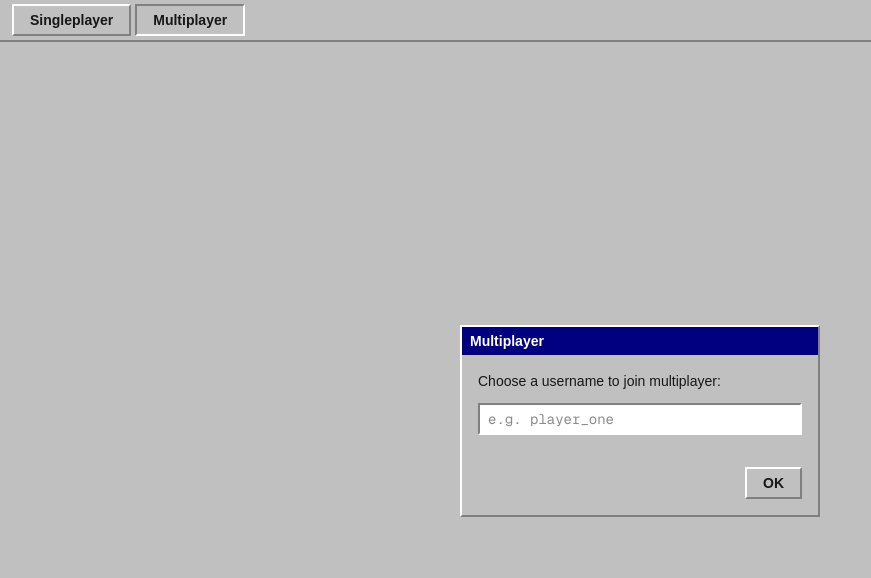
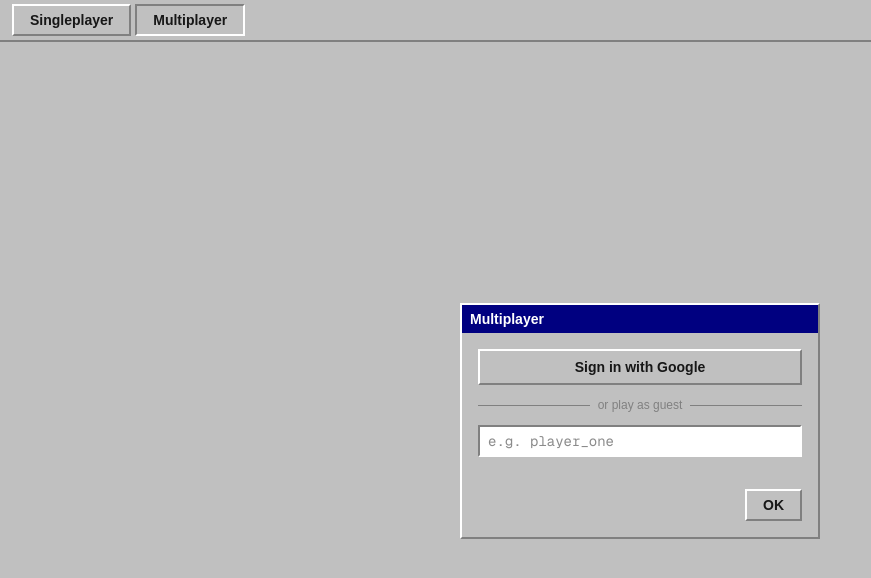
Before and after one commit to sheric98/minesweeper-versus, a Next.js app: page /multiplayer in a window 1280 px wide. Shown: the top 578 px of the page, without its empty margins (0-871 px from the left). Built offline with nearby package versions, Linux system fonts and the light colour scheme; no server answers.

Commit message:
Frontend changes for google oauth

```diff
--- a/app/api/register-session/route.ts
+++ b/app/api/register-session/route.ts
@@ -20,7 +20,7 @@ function validateUsername(
 // Once BACKEND_URL is configured, this branch is never reached.
 function mockToken(username: string): string {
   const header = btoa(JSON.stringify({ alg: "none", typ: "JWT" }));
-  const payload = btoa(JSON.stringify({ sub: username, iat: Date.now(), mock: true }));
+  const payload = btoa(JSON.stringify({ sub: username, iat: Date.now(), mock: true, authLevel: "anonymous" }));
   return `${header}.${payload}.mock`;
 }
 
--- a/app/components/NavBar.tsx
+++ b/app/components/NavBar.tsx
@@ -10,9 +10,10 @@ const LINKS = [
 
 interface Props {
   username?: string;
+  authLevel?: "anonymous" | "google";
 }
 
-export default function NavBar({ username }: Props) {
+export default function NavBar({ username, authLevel }: Props) {
   const pathname = usePathname();
 
   return (
@@ -45,7 +46,20 @@ export default function NavBar({ username }: Props) {
         );
       })}
       {username && (
-        <span className="ml-auto text-sm font-bold select-none px-2">{username}</span>
+        <div className="ml-auto flex items-center gap-2">
+          <span className="text-sm font-bold select-none px-2">
+            {username}
+            {authLevel === "google" && (
+              <span className="ml-1 text-xs font-normal text-[#808080]">(Google)</span>
+            )}
+          </span>
+          <a
+            href="/api/auth/signout"
+            className="text-xs text-[#808080] hover:text-black select-none underline"
+          >
+            Sign out
+          </a>
+        </div>
       )}
     </nav>
   );
--- a/app/components/UsernameModal.tsx
+++ b/app/components/UsernameModal.tsx
@@ -5,6 +5,7 @@ import { useRouter } from "next/navigation";
 
 interface Props {
   isAuthenticated: boolean;
+  oauthError?: string;
 }
 
 const USERNAME_RE = /^[a-zA-Z0-9_]{1,20}$/;
@@ -15,7 +16,7 @@ const RAISED = "border-2 border-t-[#ffffff] border-l-[#ffffff] border-b-[#808080
 const SUNKEN = "border-2 border-t-[#808080] border-l-[#808080] border-b-[#ffffff] border-r-[#ffffff]";
 const PRESSED = "border-2 border-t-[#808080] border-l-[#808080] border-b-[#ffffff] border-r-[#ffffff]";
 
-export default function UsernameModal({ isAuthenticated }: Props) {
+export default function UsernameModal({ isAuthenticated, oauthError }: Props) {
   const router = useRouter();
   const [username, setUsername] = useState("");
   const [error, setError] = useState<string | null>(null);
@@ -74,7 +75,30 @@ export default function UsernameModal({ isAuthenticated }: Props) {
 
         {/* Body */}
         <div className="px-4 py-4 flex flex-col gap-3">
-          <p className="text-sm">Choose a username to join multiplayer:</p>
+          {oauthError && (
+            <p className="text-red-700 text-xs bg-white px-2 py-1 border border-red-700">
+              {oauthError === "state" ? "Sign-in expired. Please try again." :
+               oauthError === "exchange" ? "Could not complete sign-in. Please try again." :
+               oauthError === "verify" ? "Could not verify your account. Please try again." :
+               oauthError === "backend" ? "Server error during sign-in. Please try again." :
+               "Sign-in failed. Please try again."}
+            </p>
+          )}
+
+          {/* Google sign-in */}
+          <a
+            href="/api/auth/google/init"
+            className={`${RAISED} bg-ms-silver px-4 py-1.5 text-sm font-bold text-center cursor-default hover:brightness-95 active:border-t-[#808080] active:border-l-[#808080] active:border-b-[#ffffff] active:border-r-[#ffffff]`}
+          >
+            Sign in with Google
+          </a>
+
+          {/* Divider */}
+          <div className="flex items-center gap-2">
+            <div className="flex-1 border-t border-[#808080]" />
+            <span className="text-xs text-[#808080] select-none">or play as guest</span>
+            <div className="flex-1 border-t border-[#808080]" />
+          </div>
 
           <form onSubmit={handleSubmit} className="flex flex-col gap-2">
             <input
--- a/app/layout.tsx
+++ b/app/layout.tsx
@@ -27,12 +27,14 @@ export default async function RootLayout({
   const cookieStore = await cookies();
   const token = cookieStore.get("session")?.value;
   let username: string | undefined;
+  let authLevel: "anonymous" | "google" | undefined;
   if (token) {
     try {
       const parts = token.split(".");
       if (parts.length >= 2) {
         const payload = JSON.parse(Buffer.from(parts[1], "base64url").toString());
         if (typeof payload.sub === "string") username = payload.sub;
+        authLevel = payload.authLevel === "google" ? "google" : "anonymous";
       }
     } catch { /* malformed token — render nothing */ }
   }
@@ -42,7 +44,7 @@ export default async function RootLayout({
       <body
         className={`${geistSans.variable} ${geistMono.variable} antialiased flex flex-col min-h-screen`}
       >
-        <NavBar username={username} />
+        <NavBar username={username} authLevel={authLevel} />
         {children}
       </body>
     </html>
--- a/app/multiplayer/page.tsx
+++ b/app/multiplayer/page.tsx
@@ -2,7 +2,12 @@ import { cookies } from "next/headers";
 import UsernameModal from "@/app/components/UsernameModal";
 import MatchmakingLobby from "@/app/components/MatchmakingLobby";
 
-export default async function MultiplayerPage() {
+export default async function MultiplayerPage({
+  searchParams,
+}: {
+  searchParams: Promise<{ error?: string }>;
+}) {
+  const { error: oauthError } = await searchParams;
   const cookieStore = await cookies();
   // Read auth status server-side — the JWT value never reaches client JS.
   const isAuthenticated = cookieStore.has("session");
@@ -30,7 +35,7 @@ export default async function MultiplayerPage() {
       )}
 
       {/* Shows username prompt when unauthenticated; renders null otherwise */}
-      <UsernameModal isAuthenticated={isAuthenticated} />
+      <UsernameModal isAuthenticated={isAuthenticated} oauthError={oauthError} />
     </main>
   );
 }
```
